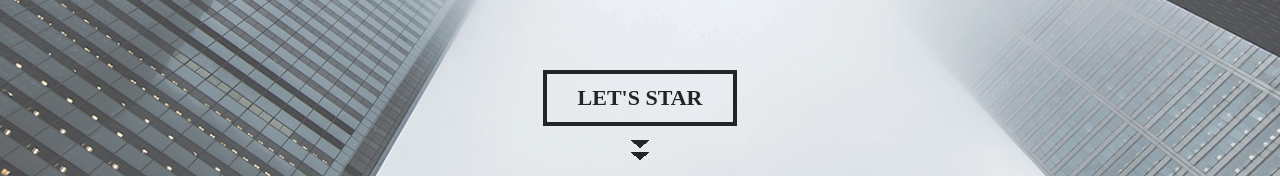
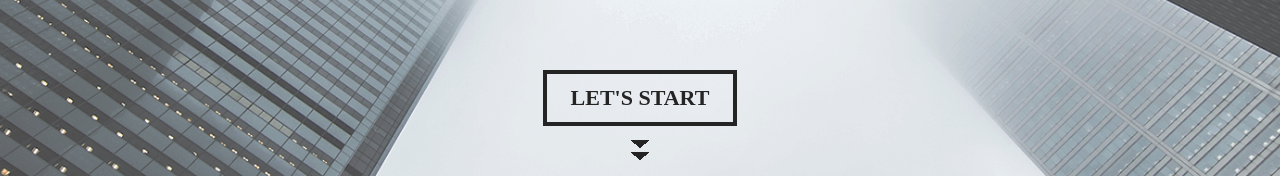
Before and after one commit to mcdongWang/yawp, a Vue app: page / in a window 1280 px wide. Shown: the part 767-943 px from the top of the page. Built offline with nearby package versions, Linux system fonts and the light colour scheme.

Commit message:
change text

```diff
--- a/src/pages/index.vue
+++ b/src/pages/index.vue
@@ -4,7 +4,7 @@
         <img src="../assets/img/logo_black.png" class="logo" alt="">
         <p class="title">最酷的数字资产版权保护平台</p>
         <p class="sub_title">基于区块链技术提供最安全、简单的数字版权保护方式，保护创作者的根本利益，让数字内容可以安全传播与交易</p>
-        <div class="start_btn">LET'S STAR</div>
+        <div class="start_btn">LET'S START</div>
         <img class="down" src='../assets/img/down.png' alt="">
     </div>
   </div>
```
Also changed, not shown: src/assets/img/close.png (added).
